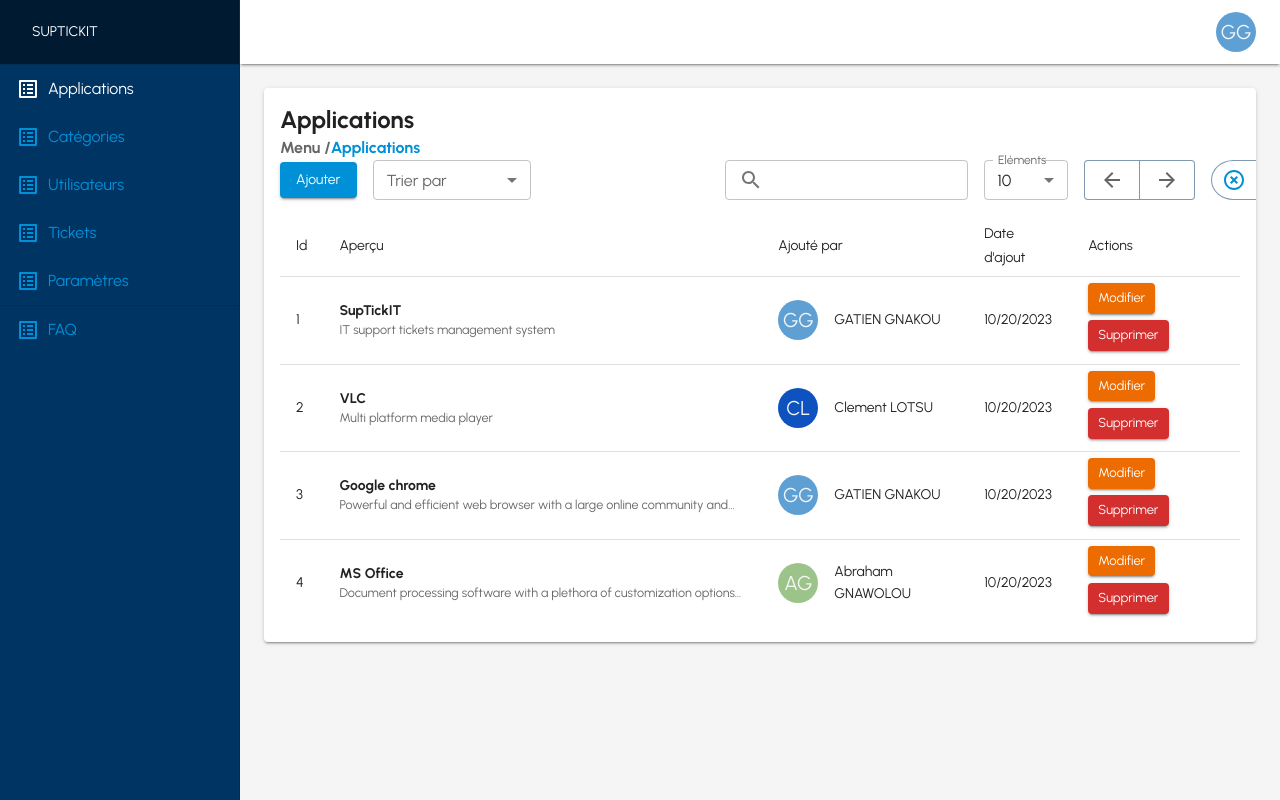
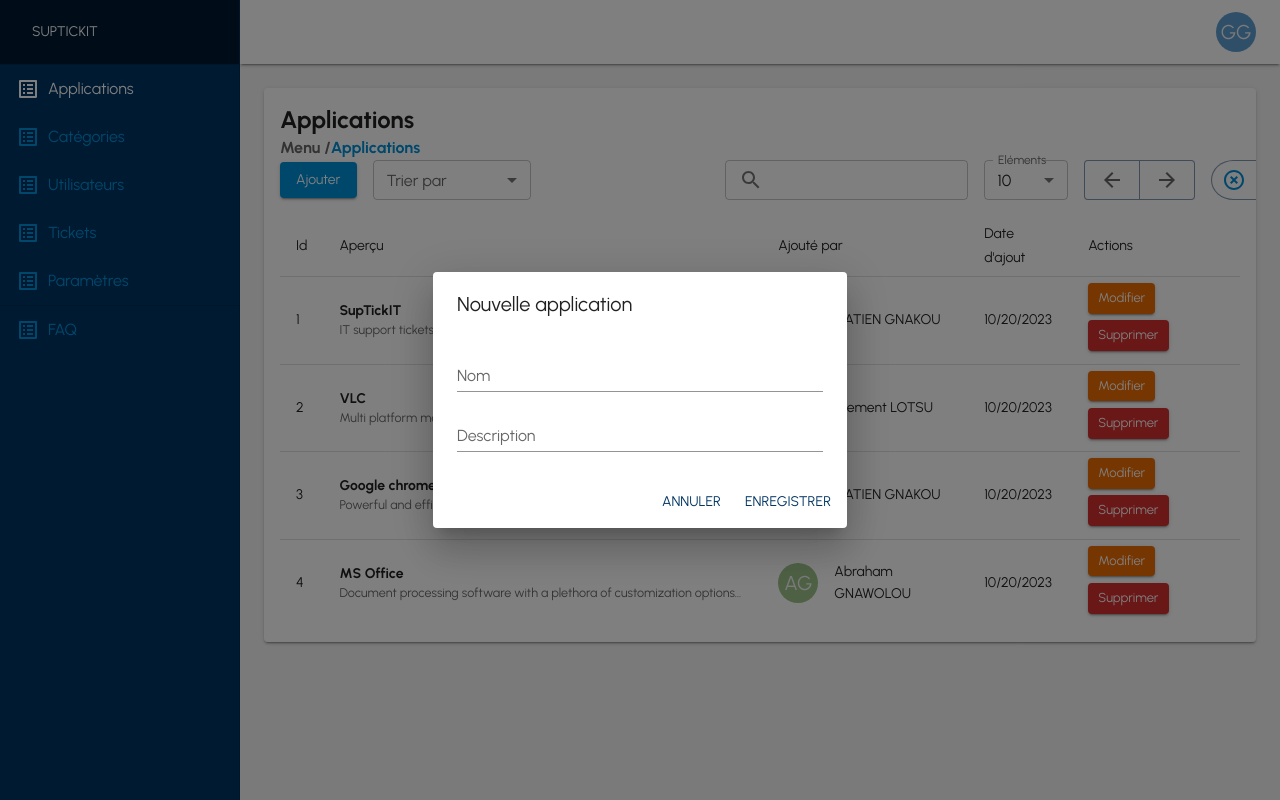
Before and after one commit to Princinho/SupTickIT, a React (Vite) app: page /applications in a window 1280 px wide. Both pictures are taken after a click on the button "Ajouter". Built offline with nearby package versions, Linux system fonts and the light colour scheme.

Commit message:
Add applications creation

```diff
--- a/package.json
+++ b/package.json
@@ -14,6 +14,7 @@
     "@emotion/styled": "^11.11.0",
     "@mui/icons-material": "^5.14.14",
     "@mui/material": "^5.14.14",
+    "prop-types": "^15.8.1",
     "react": "^18.2.0",
     "react-dom": "^18.2.0",
     "react-router-dom": "^6.17.0"
--- a/src/Pages/Applications/Applications.jsx
+++ b/src/Pages/Applications/Applications.jsx
@@ -1,22 +1,39 @@
 import { ArrowBack, ArrowForward, HighlightOff, Search } from '@mui/icons-material'
 import { Box, Button, ButtonGroup, FormControl, Grid, InputAdornment, InputLabel, MenuItem, Paper, Select, Stack, TextField, Typography } from '@mui/material'
 import { ApplicationsTable } from './ApplicationsTable'
+import { useState } from 'react'
+import { CreateDialog } from './CreateDialog'
+import { sampleData } from '../../SampleData'
 
 export const Applications = () => {
+  const [isCreateDialogOpen, setIsCreateDialogOpen] = useState(false)
+  const [applications, setApplications] = useState([...sampleData.applications
+  ])
+  function createApplication(data) {
+    setApplications(prev => {
+      console.log(prev)
+      console.log(data)
+      let result = [{ ...data, id: applications.length + 1, dateCreated: new Date().toISOString(), createdBy: 3 }, ...prev]
+      console.log(result)
+      return result
+    })
+  }
+
   return (
-
-    <Paper sx={{ padding: '1em', paddingRight: 0,flexGrow:1 }} elevation={2}>
+    <Paper sx={{ padding: '1em', paddingRight: 0, flexGrow: 1 }} elevation={2}>
       <Typography variant='h5' component='span' sx={{ fontWeight: 'bold' }}>Applications</Typography>
       <Stack direction='row'><Typography color='text.secondary' sx={{ fontWeight: 'bold' }}>Menu /</Typography><Typography color='primary.light' sx={{ fontWeight: 'bold' }}>Applications</Typography></Stack>
 
       <Grid container spacing={2}>
         <Grid item xs={12} sm={5}>
           <Stack direction='row' alignItems='center' spacing={2}>
-            <Button variant='contained' sx={{
-              color: 'white',
-              background: (theme) => theme.palette.primary.light,
-              textTransform: 'none'
-            }}>Ajouter</Button>
+            <Button variant='contained'
+              onClick={() => setIsCreateDialogOpen(true)}
+              sx={{
+                color: 'white',
+                background: (theme) => theme.palette.primary.light,
+                textTransform: 'none'
+              }}>Ajouter</Button>
 
             <FormControl sx={{ minWidth: '40%' }} size='small'>
               <InputLabel id="demo-simple-select-label">Trier par</InputLabel>
@@ -34,7 +51,7 @@ export const Applications = () => {
 
         </Grid>
         <Grid item xs={12} sm={7}>
-          <Stack direction='row' width='100%' spacing={{xs:1,sm:2}} justifyContent={{ xs: 'flex-start', sm: 'flex-end' }}>
+          <Stack direction='row' width='100%' spacing={{ xs: 1, sm: 2 }} justifyContent={{ xs: 'flex-start', sm: 'flex-end' }}>
             <TextField
               id="input-with-icon-textfield" size='small'
               sx={{ minWidth: '30%' }}
@@ -84,11 +101,16 @@ export const Applications = () => {
           </Stack>
         </Grid>
       </Grid>
-      <Box sx={{ marginRight:'1em',mt:2 }}>
-
-        <ApplicationsTable />
+      <Box sx={{ marginRight: '1em', mt: 2 }}>
+        <ApplicationsTable applications={applications} />
       </Box>
+      <CreateDialog open={isCreateDialogOpen} handleClose={(data) => {
+        console.log(data)
+        if (data) {
+          createApplication(data)
+        }
+        setIsCreateDialogOpen(false)
+      }} />
     </Paper>
-
   )
 }
--- a/src/Pages/Applications/ApplicationsTable.jsx
+++ b/src/Pages/Applications/ApplicationsTable.jsx
@@ -1,8 +1,10 @@
-import { Avatar, Button,  Stack, Table, TableBody, TableCell, TableContainer, TableHead, TableRow, Typography } from '@mui/material'
+import { Avatar, Button, Stack, Table, TableBody, TableCell, TableContainer, TableHead, TableRow, Typography } from '@mui/material'
 import { sampleData } from '../../SampleData'
 import { stringAvatar } from '../../utils'
+import PropTypes from 'prop-types'
 
-export const ApplicationsTable = () => {
+export const ApplicationsTable = ({ applications }) => {
+    console.log(applications)
     return (
         <TableContainer>
 
@@ -17,7 +19,7 @@ export const ApplicationsTable = () => {
                     </TableRow>
                 </TableHead>
                 <TableBody>
-                    {sampleData.applications.map((app) => (
+                    {applications?.map((app) => (
                         <TableRow
                             key={'appli' + app.id}
                             sx={{ '&:last-child td, &:last-child th': { border: 0 } }}
@@ -64,3 +66,6 @@ export const ApplicationsTable = () => {
         </TableContainer>
     )
 }
+ApplicationsTable.propTypes = {
+    applications: PropTypes.array.isRequired
+}
--- /dev/null
+++ b/src/Pages/Applications/CreateDialog.jsx
@@ -0,0 +1,51 @@
+import { Box, Button, Dialog, DialogActions, DialogContent, DialogTitle, TextField } from "@mui/material"
+import PropTypes from 'prop-types'
+import { useState } from "react"
+export const CreateDialog = ({ open, handleClose }) => {
+    // TODO: Faire bosser la pagination
+    const [formData, setFormData] = useState({})
+    console.log(formData)
+    return (
+        <Box>
+            <Dialog open={open} onClose={handleClose}>
+                <DialogTitle>Nouvelle application</DialogTitle>
+                <DialogContent>
+                    {/* <DialogContentText>
+                        To subscribe to this website, please enter your email address here. We
+                        will send updates occasionally.
+                    </DialogContentText> */}
+                    <TextField
+                        autoFocus
+                        margin="dense"
+                        id="title"
+                        label="Nom"
+                        type="text"
+                        value={formData.title}
+                        onChange={(event) => setFormData(prev => ({ ...prev, title: event.target.value }))}
+                        fullWidth
+                        variant="standard"
+                    />
+                    <TextField
+                        autoFocus
+                        margin="dense"
+                        id="description"
+                        label="Description"
+                        type="text"
+                        value={formData.description}
+                        onChange={(event) => setFormData(prev => ({ ...prev, description: event.target.value }))}
+                        fullWidth
+                        variant="standard"
+                    />
+                </DialogContent>
+                <DialogActions>
+                    <Button onClick={handleClose}>Annuler</Button>
+                    <Button onClick={() => handleClose(formData)}>Enregistrer</Button>
+                </DialogActions>
+            </Dialog>
+        </Box>
+    )
+}
+CreateDialog.propTypes = {
+    open: PropTypes.bool.isRequired,
+    handleClose: PropTypes.func.isRequired
+}
```
Also changed, not shown: src/Test.jsx (added, +20 -0 lines), 1 other file (tests, documents, lock files or other folders).
